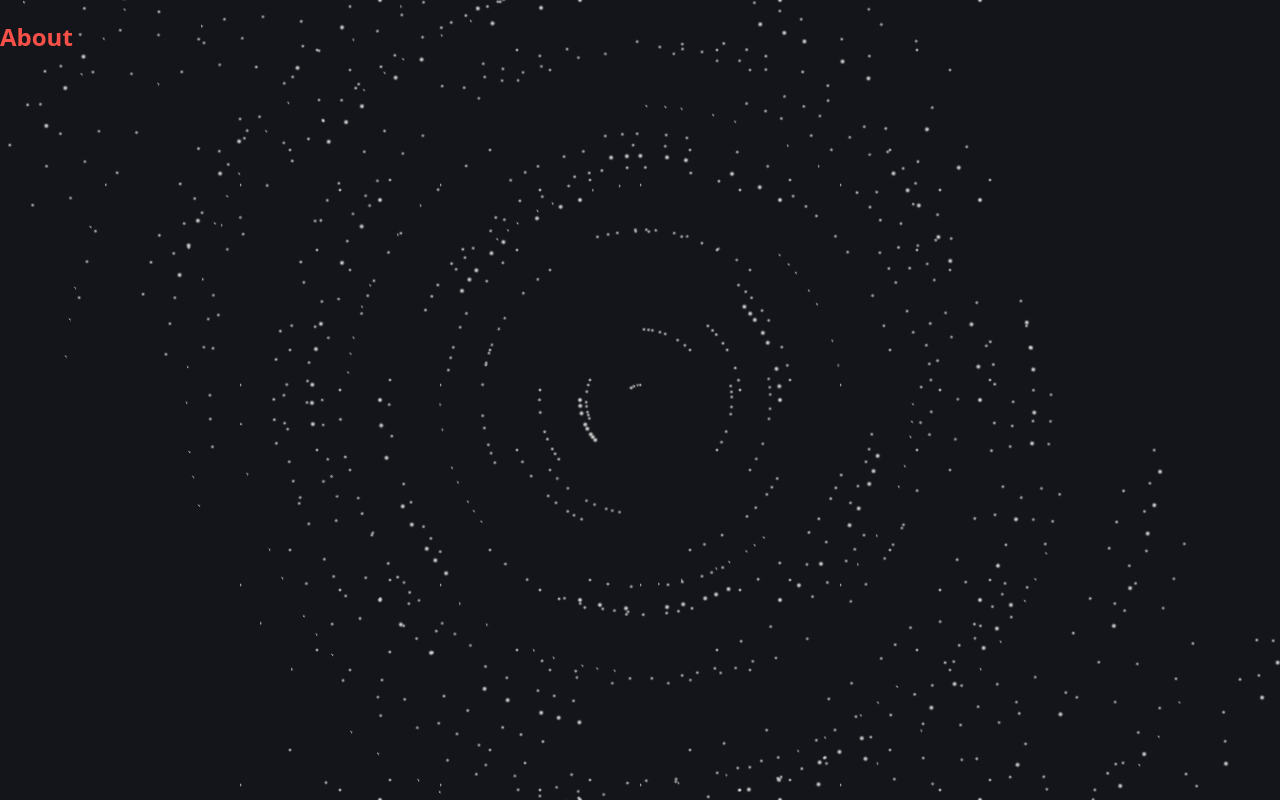
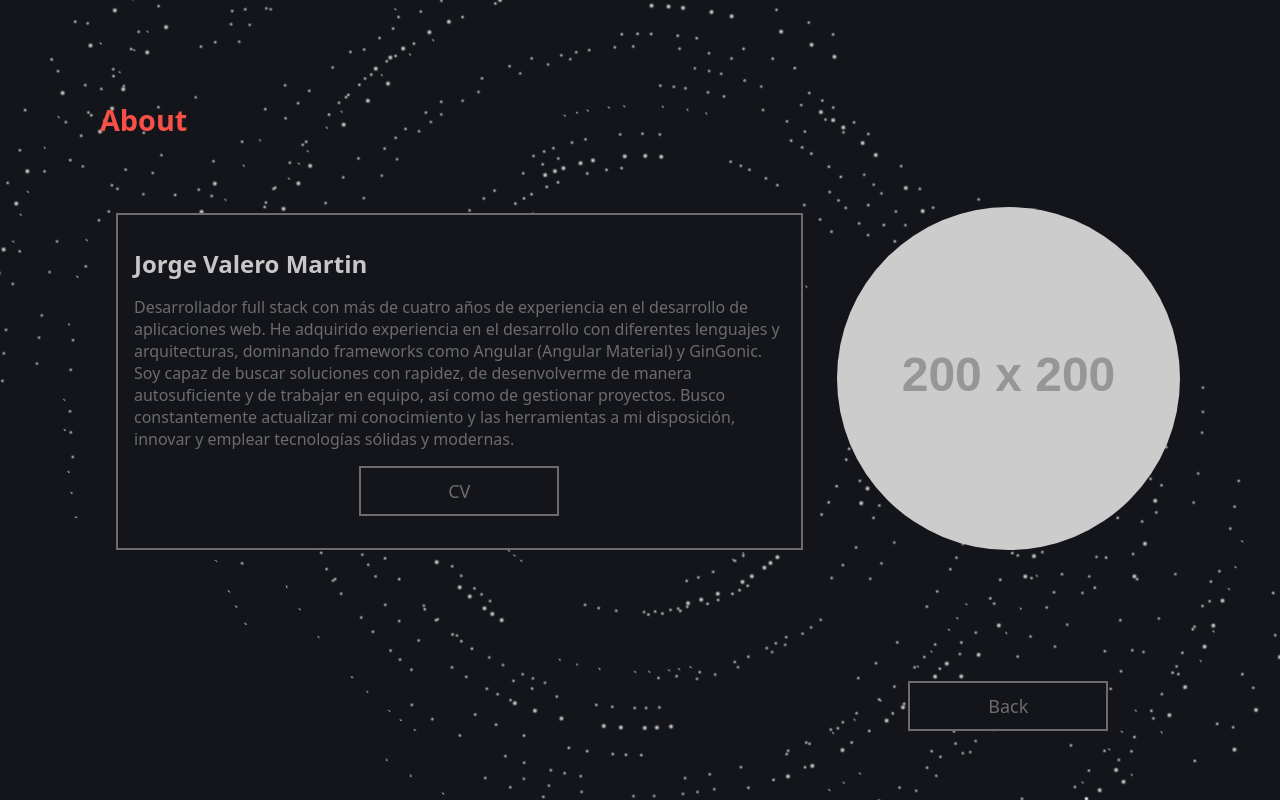
Before and after one commit to jvaler01/portfolio_modern, an Astro site: page /about in a window 1280 px wide. Built offline with nearby package versions, Linux system fonts and the light colour scheme; Astro itself is replaced by a stand-in of ours; placeholder pictures from the web are drawn by us.

Commit message:
About wip, refactor some code, models and data wip

```diff
--- a/src/components/Button.astro
+++ b/src/components/Button.astro
@@ -1,17 +1,23 @@
 ---
 export interface Props {
     text: string;
+    href?: string;
 }
-const { text } = Astro.props;
+const { text, href } = Astro.props;
 ---
 <div class="btn">
-    <p>{text}</p>
+    {
+        href !== undefined &&  <a class="btn_link" href={`${href}`}>{text}</a>
+    }
+    {
+        href === undefined &&  <p>{text}</p>
+    }
 </div>
 
 <style>
     .btn{
         background-color: var(--background);
-        border: 1px solid var(--border);
+        border: 2px solid var(--border);
         color: var(--text);
         min-width: 200px;
         height: 50px;
@@ -23,7 +29,7 @@ const { text } = Astro.props;
         border-color: var(--hover_btn);
         color: var(--background);
     }
-    p{
+    .btn p{
         margin: 0;
         height: 100%;
         display: flex;
@@ -31,4 +37,17 @@ const { text } = Astro.props;
         align-items: center;
         font-size: var(--btn_text_size);
     }
+    .btn_link{
+        text-decoration: none;
+        margin: 0;
+        height: 100%;
+        display: flex;
+        justify-content: center;
+        align-items: center;
+        font-size: var(--btn_text_size);
+        color: var(--text);
+    }
+    .btn_link:hover{
+        color: var(--background);
+    }
 </style>
--- a/src/components/Card.astro
+++ b/src/components/Card.astro
@@ -1,61 +1,50 @@
 ---
 interface Props {
-	title: string;
+	title?: string;
 	body: string;
-	href: string;
+	footer?: string;
+	full_height?: boolean;
 }
 
-const { href, title, body } = Astro.props;
+const { title, body, footer, full_height } = Astro.props;
 ---
 
-<li class="link-card">
-	<a href={href}>
-		<h2>
-			{title}
-			<span>&rarr;</span>
-		</h2>
-		<p>
-			{body}
-		</p>
-	</a>
-</li>
+<div class={`card simple ${full_height ? 'full_height' : ''}`}>
+    <div class="content">
+      <h2>{title}</h2>
+      <p>{body}</p>
+    </div>
+    <div class="footer">
+      <slot />
+    </div>
+  </div>
 <style>
-	.link-card {
-		list-style: none;
+	.card {
+		min-width: 150px;
+		width: 100%;
+		min-height: 150px;
+		border: 2px solid var(--border);
+		padding: 2rem 1rem;
+		margin: 1rem;
+		color: var(--text);
+		background-color: var(--background);
+	}
+	.full_height{
+		height: 100%;
+	}
+	.card h2 {
+		color: var(--title_text);
+		margin-bottom: 16px;
+	}
+	.simple {
 		display: flex;
-		padding: 1px;
-		background-color: #23262d;
-		background-image: none;
-		background-size: 400%;
-		border-radius: 7px;
-		background-position: 100%;
-		transition: background-position 0.6s cubic-bezier(0.22, 1, 0.36, 1);
-		box-shadow: inset 0 0 0 1px rgba(255, 255, 255, 0.1);
+		flex-direction: column;
 	}
-	.link-card > a {
-		width: 100%;
-		text-decoration: none;
-		line-height: 1.4;
-		padding: calc(1.5rem - 1px);
-		border-radius: 8px;
-		color: white;
-		background-color: #23262d;
-		opacity: 0.8;
+	.simple .content {
+		flex: 1 1 auto;
 	}
-	h2 {
-		margin: 0;
-		font-size: 1.25rem;
-		transition: color 0.6s cubic-bezier(0.22, 1, 0.36, 1);
-	}
-	p {
-		margin-top: 0.5rem;
-		margin-bottom: 0;
-	}
-	.link-card:is(:hover, :focus-within) {
-		background-position: 0;
-		background-image: var(--accent-gradient);
-	}
-	.link-card:is(:hover, :focus-within) h2 {
-		color: rgb(var(--accent-light));
+	.simple .footer {
+		margin-top: 16px;
+		flex: 0;
 	}
 </style>
--- a/src/layouts/Layout.astro
+++ b/src/layouts/Layout.astro
@@ -33,13 +33,20 @@ const { title } = Astro.props;
 		--text: #6C6C6C;
 		--btn_text_size: 18px;
 	}
+	h1 {
+		font-size: 1.8rem;
+	}
+	*{
+		margin: 0;
+		padding: 0;
+		box-sizing: border-box;
+	}
 	html {
 		font-family: system-ui, sans-serif;
-		background: #13151a;
-		background-size: 224px;
+		background: var(--background);
+		height: 100%;
 	}
 	body {
-		margin: 0;
 		height: 100%;
 	}
 	code {
--- a/src/pages/about.astro
+++ b/src/pages/about.astro
@@ -1,14 +1,41 @@
 ---
 import Layout from '../layouts/Layout.astro';
+import Card from '../components/Card.astro';
+import Button from '../components/Button.astro';
 import { ViewTransitions } from 'astro:transitions';
+import { aboutData } from '../utils/data/aboutData';
 ---
 <ViewTransitions />
 <Layout title="Home Page" >
-	<main>
-        <section class="about" transition:name="about_title">
-            <h1>About</h1>
-        </section>
-    </main>
+    <section class="about">
+        <h1>About</h1>
+        <div class="wrapper">
+            <div class="item about_content">
+                <div class="left_content">
+                    <Card full_height={false} body={aboutData.text} title={aboutData.title}>
+                        <div class="card_footer">
+                            <Button text='CV' href='/home'></Button>
+                        </div>
+                    </Card>
+                </div>
+            </div>
+            <div class="item">
+                <div class="right_content">
+                    <div class="img">
+                        <img src="https://placehold.co/200" alt="" transition:name="profile_img">
+                    </div>
+                </div>
+            </div>
+            <div class="item">
+                <p></p>
+            </div>
+            <div class="item">
+                <div class="back_button">
+                    <Button text='Back' href='/home'></Button>
+                </div>
+            </div>
+        </div>
+    </section>
     <div class="stars">
         <span></span>
         <span></span>
@@ -23,10 +50,64 @@ import { ViewTransitions } from 'astro:transitions';
 <style>
     .about {
         color: var(--primary_text);
+        padding: 100px;
+        height: 100%;
+        width: 100%;
+        max-width: 1440px;
+        margin: 0 auto;
+    }
+    .wrapper {
+        margin-top: 25px;
+        height: 100%;
+        display: grid;
+        grid-template-columns: 2fr 1fr;
+        gap: 50px;
+    }
+    .item {
+        color: #fff;
+        display: grid;
+        place-items: center;
+    }
+    .last {
+        grid-column-start: 1;
+        grid-column-end: 4;
+        grid-row-start: 4;
+        grid-row-end: 4;
+
+        /* Shorthand */
+        grid-column: 1 / 4;
+        grid-row: 4 / 4;
+    }
+    .left_content {
+        height: 100%;
         width: 100%;
         display: grid;
-        height: 100vh;
-        margin: 0;
+        align-items: center;
+    }
+    .right_content{
+        height: 100%;
+        width: 100%;
+        display: grid;
+        align-items: center;
+    }
+	.img{
+        width: 100%;
+		border-radius: 25%;
+	}
+	.img img{
+        width: 100%;
+		border-radius: 50%;
+	}
+    .card_footer{
+        display: flex;
+        flex-direction: row;
+        flex-wrap: nowrap;
+        justify-content: space-around;
+    }
+    .back_button {
+        width: 100%;
+        display: grid;
+        justify-content: space-around;
     }
     .stars > * {
         position: fixed;
--- a/src/pages/index.astro
+++ b/src/pages/index.astro
@@ -29,9 +29,6 @@ import { ViewTransitions } from 'astro:transitions';
 </Layout>
 
 <style>
-	body{
-		/* perspective: 340px; */
-	}
 	main {
 		margin: auto;
 		height: 100%;
--- /dev/null
+++ b/src/utils/data/aboutData.ts
@@ -0,0 +1,7 @@
+import type { cardDataModel } from '../models/cardDataModel'
+
+export const aboutData: cardDataModel =
+{
+    title: 'Jorge Valero Martin',
+    text: 'Desarrollador full stack con más de cuatro años de experiencia en el desarrollo de aplicaciones web. He adquirido experiencia en el desarrollo con diferentes lenguajes y arquitecturas, dominando frameworks como Angular (Angular Material) y GinGonic. Soy capaz de buscar soluciones con rapidez, de desenvolverme de manera autosuficiente y de trabajar en equipo, así como de gestionar proyectos. Busco constantemente actualizar mi conocimiento y las herramientas a mi disposición, innovar y emplear tecnologías sólidas y modernas.'
+}
--- /dev/null
+++ b/src/utils/models/cardDataModel.ts
@@ -0,0 +1,5 @@
+export interface cardDataModel {
+    title?: string;
+    text: string;
+	link?: string;
+}
```
Also changed, not shown: src/pages/home.astro (+8 -16 lines), src/utils/data/experienceData.ts (added, +21 -0 lines), src/utils/data/logoImgData.ts (added, +41 -0 lines), 1 other file.
